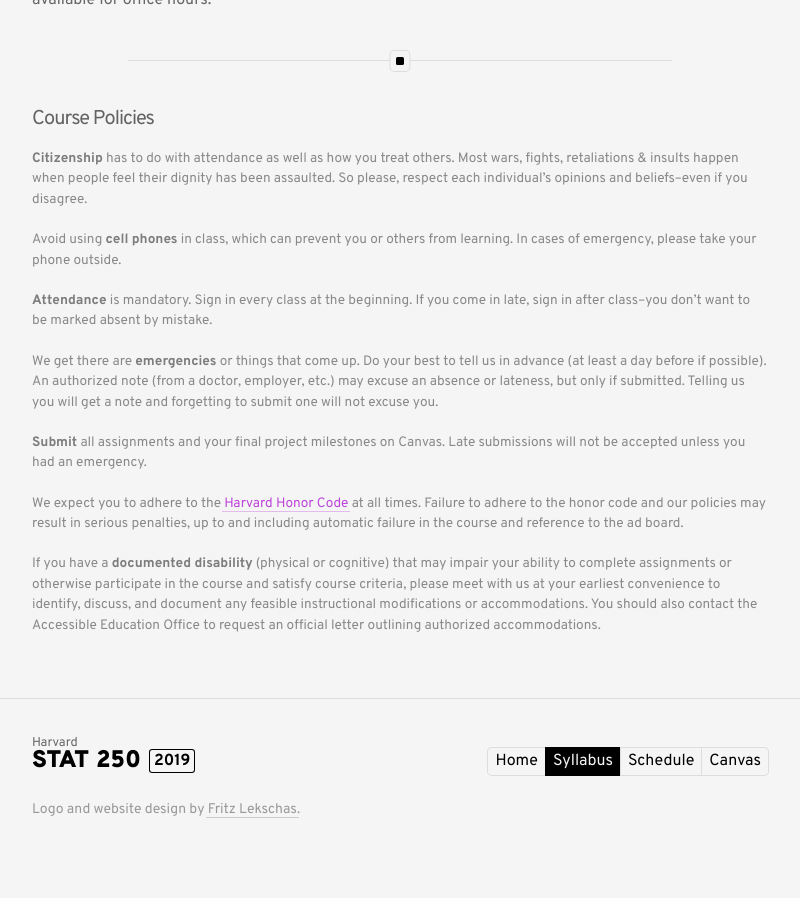
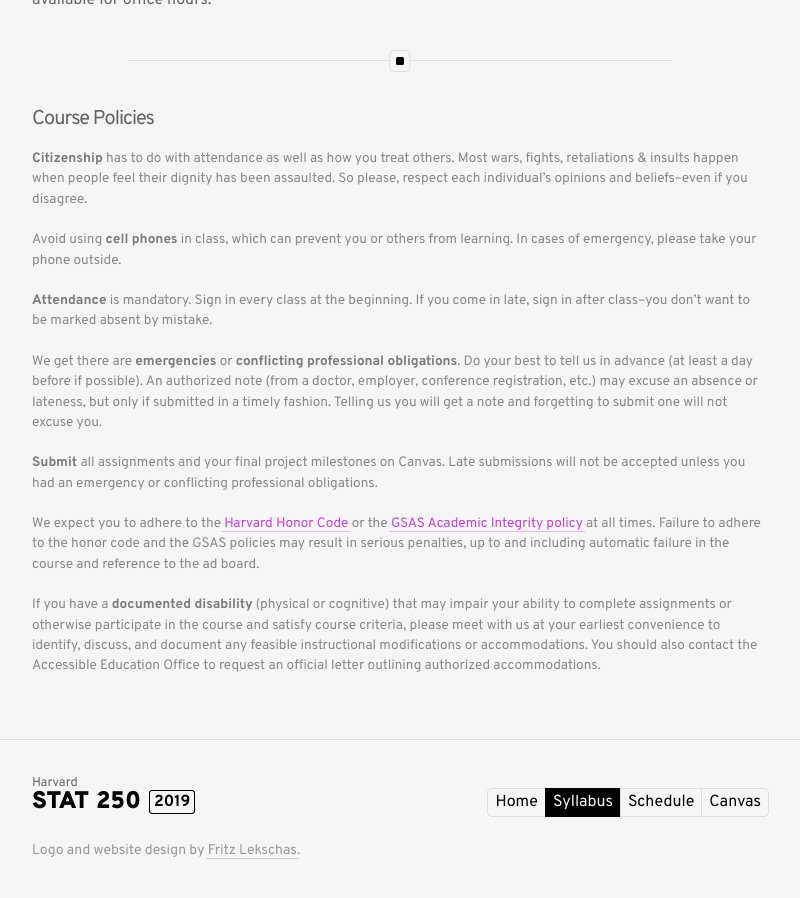
Before and after one commit to stat250/website, a Jekyll site: the page built from 2019/syllabus.md, in a window 1280 px wide and 900 px high, scrolled down 3095 px. Shown: the whole window, without its empty margins (240-1040 px from the left). Built offline with Jekyll 4.4.1, drawn with Linux system fonts in a browser that asks for light colours; before the commit the page ends 3954 px from its top, so only the background shows below that.

Commit message:
Edits based on team feedback

```diff
--- a/2019/syllabus.md
+++ b/2019/syllabus.md
@@ -92,13 +92,13 @@ Avoid using **cell phones** in class, which can prevent you or others from learn
 **Attendance** is mandatory. Sign in every class at the beginning. If you come in late, sign in after class--you don't want to be marked absent by mistake.
 {: .smaller .lighter}
 
-We get there are **emergencies** or things that come up. Do your best to tell us in advance (at least a day before if possible). An authorized note (from a doctor, employer, etc.) may excuse an absence or lateness, but only if submitted. Telling us you will get a note and forgetting to submit one will not excuse you.
+We get there are **emergencies** or **conflicting professional obligations**. Do your best to tell us in advance (at least a day before if possible). An authorized note (from a doctor, employer, conference registration, etc.) may excuse an absence or lateness, but only if submitted in a timely fashion. Telling us you will get a note and forgetting to submit one will not excuse you.
 {: .smaller .lighter}
 
-**Submit** all assignments and your final project milestones on Canvas. Late submissions will not be accepted unless you had an emergency.
+**Submit** all assignments and your final project milestones on Canvas. Late submissions will not be accepted unless you had an emergency or conflicting professional obligations.
 {: .smaller .lighter}
 
-We expect you to adhere to the [Harvard Honor Code](https://honor.fas.harvard.edu/honor-code) at all times. Failure to adhere to the honor code and our policies may result in serious penalties, up to and including automatic failure in the course and reference to the ad board.
+We expect you to adhere to the [Harvard Honor Code](https://honor.fas.harvard.edu/honor-code) or the [GSAS Academic Integrity policy](https://gsas.harvard.edu/codes-conduct/academic-integrity/) at all times. Failure to adhere to the honor code and the GSAS policies may result in serious penalties, up to and including automatic failure in the course and reference to the ad board.
 {: .smaller .lighter}
 
 If you have a **documented disability** (physical or cognitive) that may impair your ability to complete assignments or otherwise participate in the course and satisfy course criteria, please meet with us at your earliest convenience to identify, discuss, and document any feasible instructional modifications or accommodations. You should also contact the Accessible Education Office to request an official letter outlining authorized accommodations.
```
